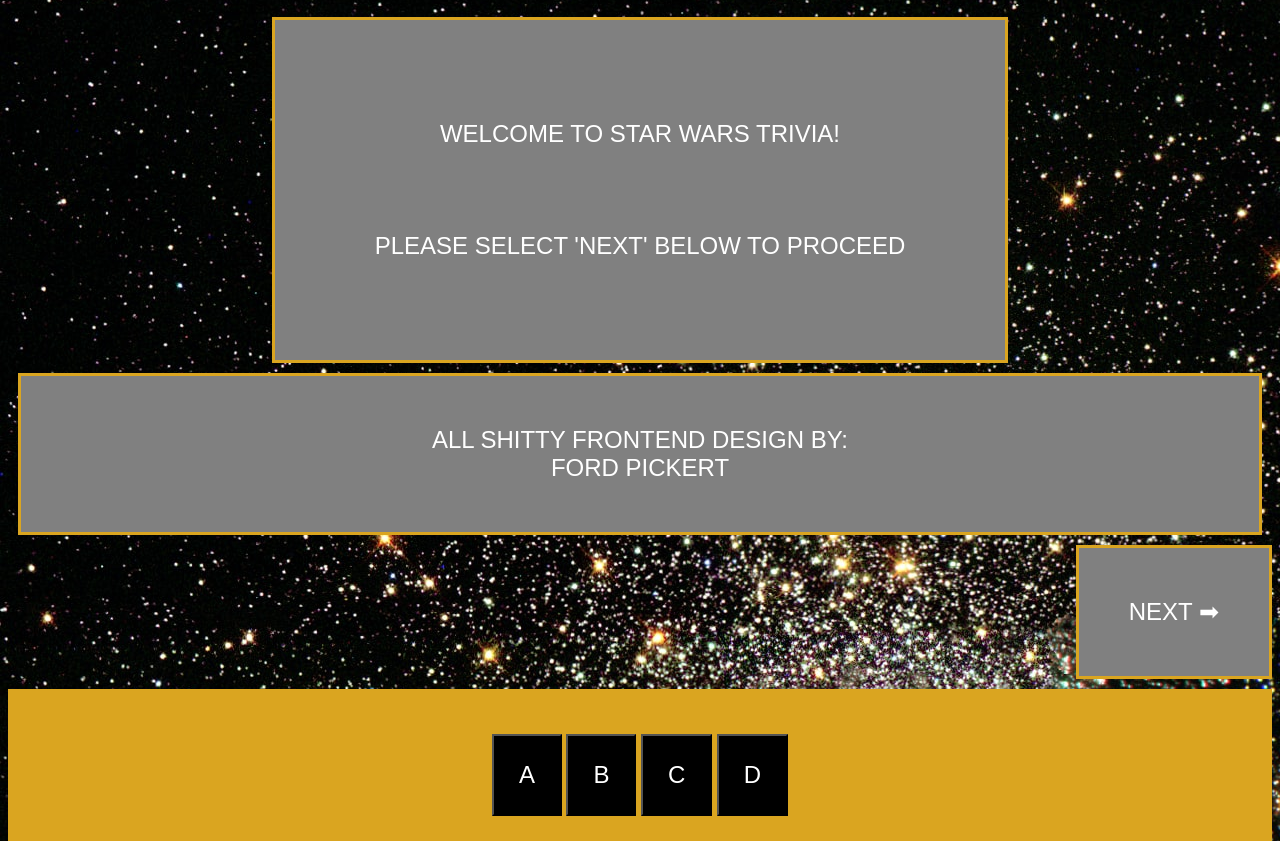
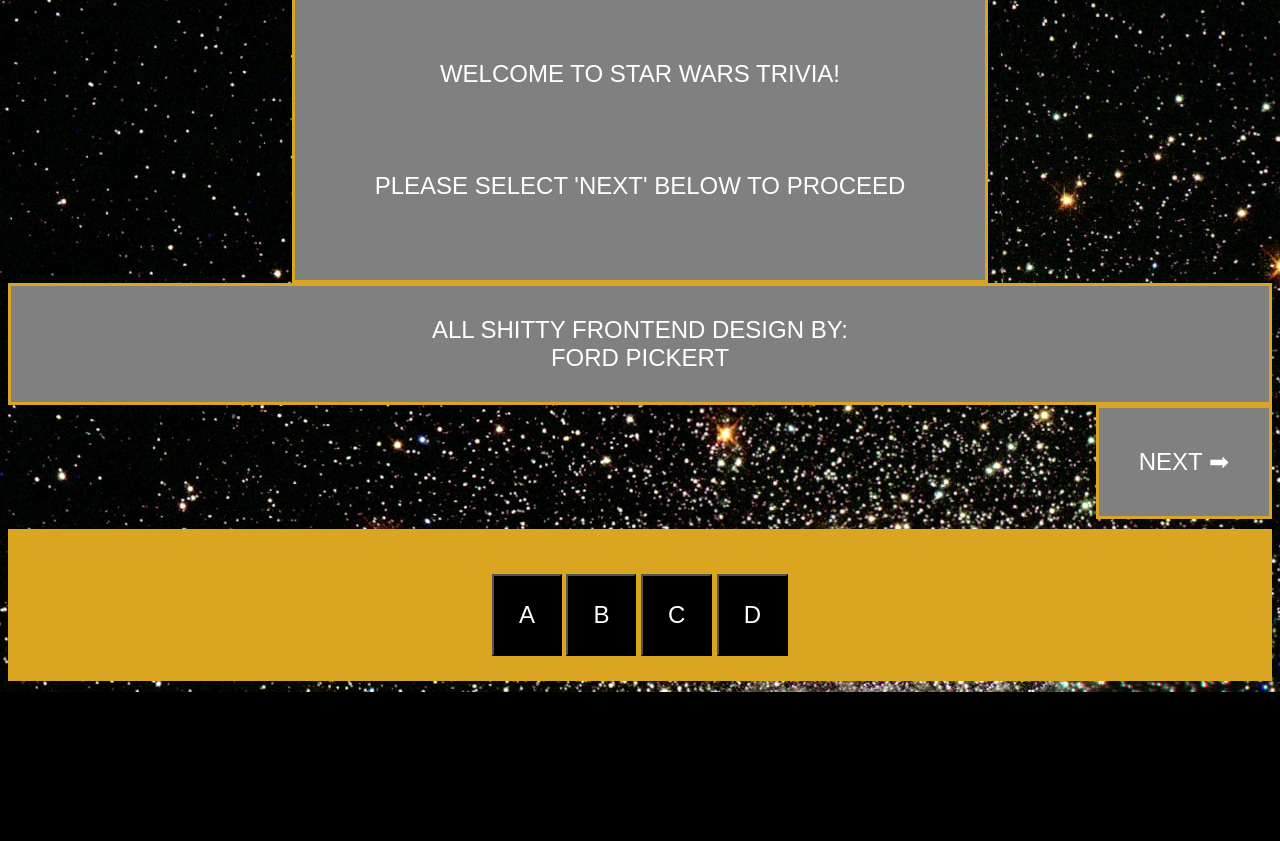
Before and after one commit to fordpic/Star-Wars-Trivia-Game, a plain HTML site: page index.html in a window 1280 px wide. Shown: the part 108-949 px from the top of the page. After the commit the page ends 800 px from the top, so only its background shows below. Drawn offline with Linux system fonts and the light colour scheme; a web font is replaced by a local one.

Commit message:
finished game

```diff
--- a/styles.css
+++ b/styles.css
@@ -33,25 +33,23 @@ body {
     padding: 20px 0px 20px 0px;
     background-color: goldenrod;
     border-width: 30px;
-    margin: 20px 20px;
-    margin-inline: 100px;
+    /* margin: 20px 20px; */
+    /* margin-inline: 100px; */
     font-size: xx-large;
     color: red;
     font-weight: 900;
 }
 
 .grid-item2 {
-    /* display: flex; */
     justify-content: center;
     text-align: center;
 }
 
 .question-box {
-    padding-top: 100px;
-    padding-bottom: 100px;
-    padding-right: 100px;
-    padding-left: 100px;
-    /* margin: 100px; */
+    padding-top: 80px;
+    padding-bottom: 80px;
+    padding-right: 80px;
+    padding-left: 80px;
     background-color: gray;
     color: white;
     justify-self: center;
@@ -64,19 +62,18 @@ body {
 .options-box {
     background-color: grey;
     color: white;
-    padding-top: 50px;
-    padding-bottom: 50px;
-    padding-right: 50px;
-    padding-left: 50px;
+    padding-top: 30px;
+    padding-bottom: 30px;
+    padding-right: 30px;
+    padding-left: 30px;
     font-size: x-large;
-    margin: 10px;
     border: solid #000;
     border-width: 3px 3px 3px 3px;
     border-color: goldenrod;
 }
 
 .next {
-    padding: 50px;
+    padding: 40px;
     font-size: x-large;
     margin-bottom: 10px;
     float: right;
```
